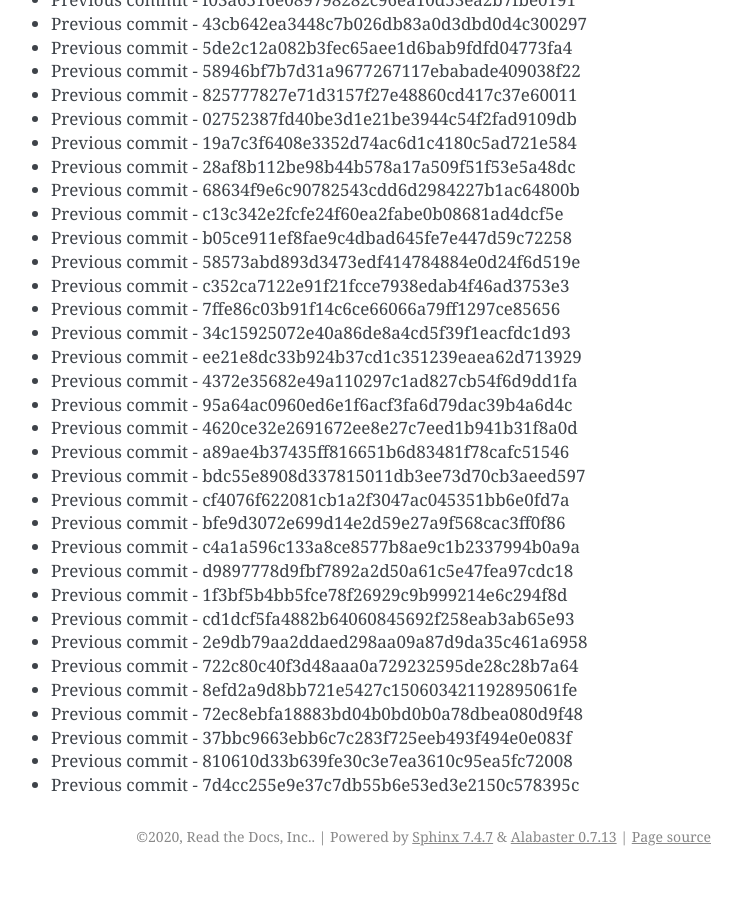
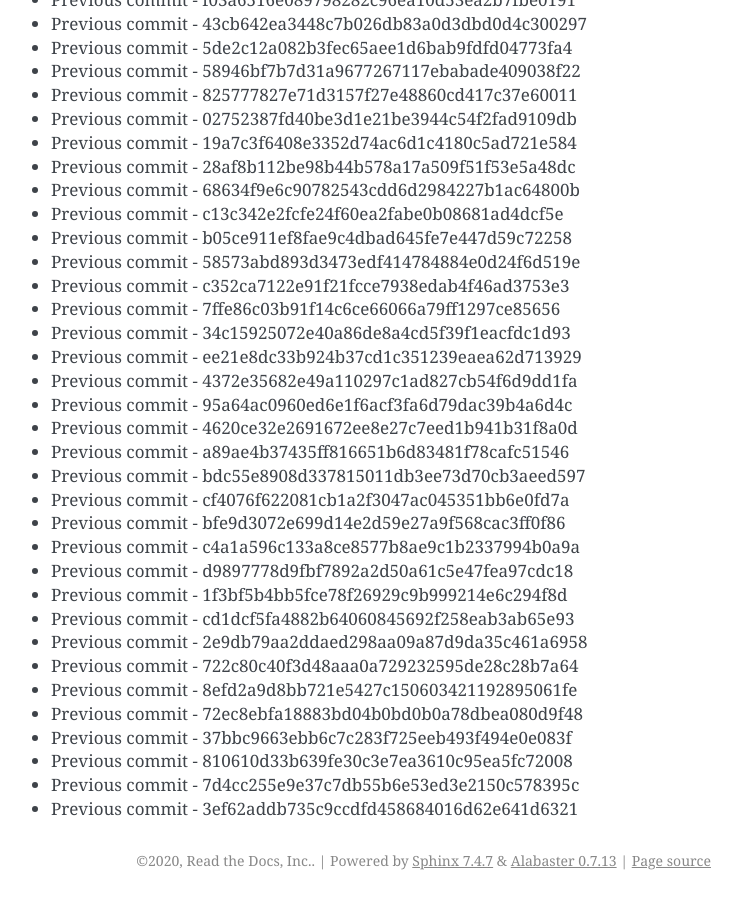
Before and after one commit to readthedocs/rtd-git-stresstest, a Sphinx documentation site: the page built from docs/updates.rst, in a window 1280 px wide and 900 px high, scrolled down 49225 px. Shown: the whole window, without its empty margins (399-1141 px from the left). Built offline with Sphinx 7.4.7, drawn with Linux system fonts in a browser that asks for light colours; before the commit the page ends 50101 px from its top, so only the background shows below that.

Commit message:
Generating commit from previous: 3ef62addb735c9ccdfd458684016d62e641d6321

```diff
--- a/docs/updates.rst
+++ b/docs/updates.rst
@@ -2100,3 +2100,4 @@ It can be tested for any performance characteristics.
 * Previous commit - 37bbc9663ebb6c7c283f725eeb493f494e0e083f
 * Previous commit - 810610d33b639fe30c3e7ea3610c95ea5fc72008
 * Previous commit - 7d4cc255e9e37c7db55b6e53ed3e2150c578395c
+* Previous commit - 3ef62addb735c9ccdfd458684016d62e641d6321
```
